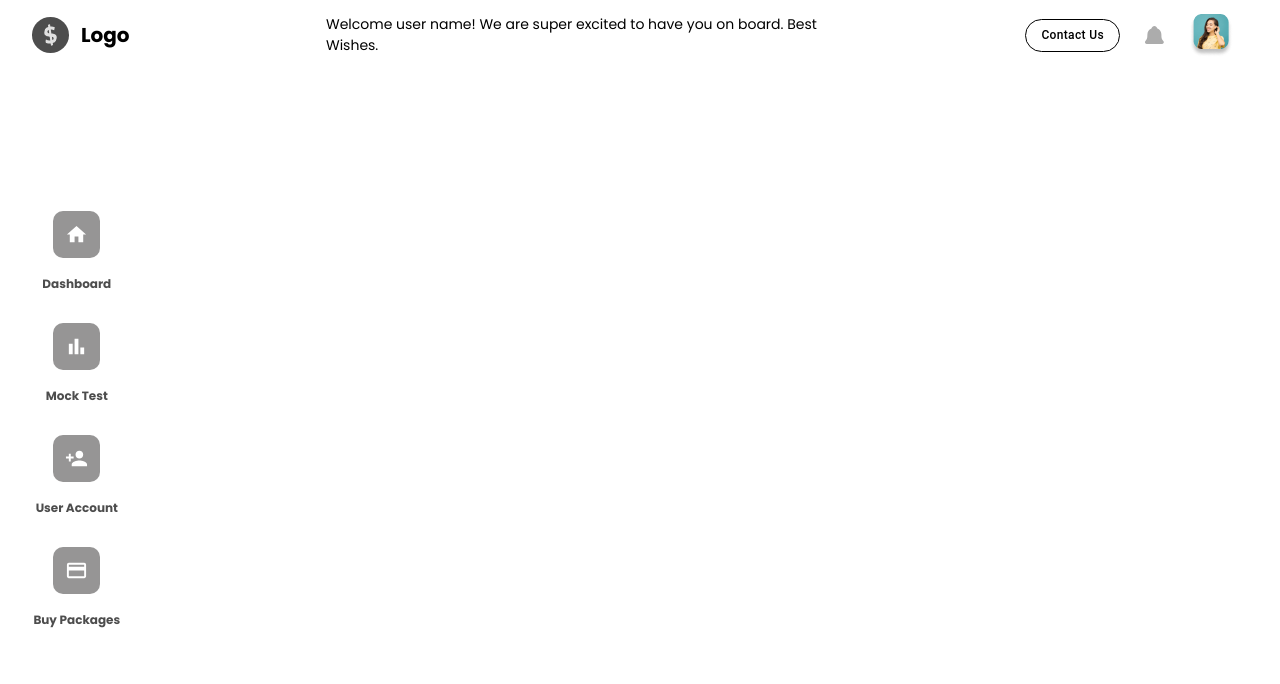
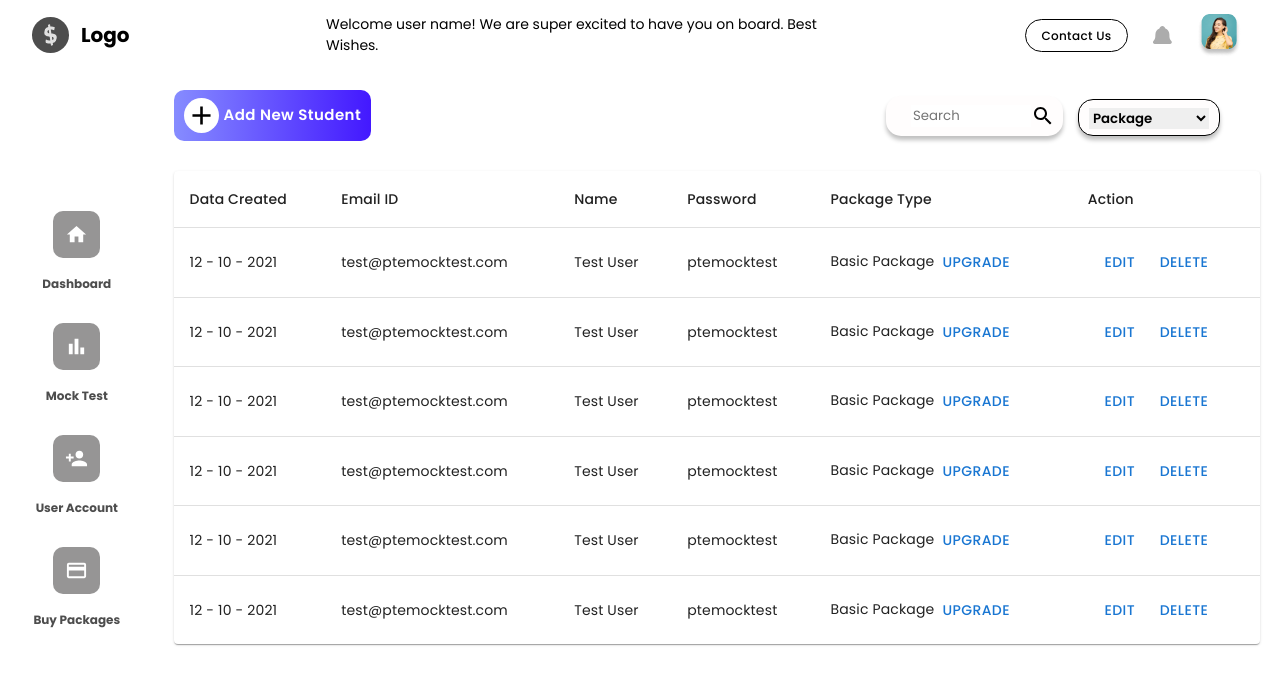
Before and after one commit to cstechs/parter_module, a React (Create React App) app: page /students in a window 1280 px wide. Shown: the top 684 px of the page. Built offline with nearby package versions, Linux system fonts and the light colour scheme.

Commit message:
student table completed

```diff
--- a/src/App.css
+++ b/src/App.css
@@ -0,0 +1,4 @@
+@import url("https://fonts.googleapis.com/css2?family=Poppins:wght@300;400;500;600;700&display=swap");
+* {
+  font-family: "Poppins", sans-serif !important;
+}
--- a/src/App.js
+++ b/src/App.js
@@ -1,12 +1,16 @@
-import './App.css';
-import DashboardLayout from './components/Dashboard/DashboardLayout/DashboardLayout';
-import MockTest from './components/Dashboard/MockTest/MockTest';
-import {Route, Switch} from 'react-router'
+import "./App.css";
+import DashboardLayout from "./components/Dashboard/DashboardLayout/DashboardLayout";
+import MockTest from "./components/Dashboard/MockTest/MockTest";
+import Trainers from "./components/Dashboard/UserAccount/Trainers/index";
+import Students from "./components/Dashboard/UserAccount/Students";
+import { Route, Switch } from "react-router";
 
 function App() {
   return (
     <DashboardLayout>
       <Route path="/mock-test" component={MockTest} />
+      <Route path="/students" component={Students} />
+      {/* <Route path="/trainers" component={Trainers} /> */}
     </DashboardLayout>
   );
 }
--- /dev/null
+++ b/src/components/Dashboard/UserAccount/Students/index.jsx
@@ -0,0 +1,46 @@
+import React, { useState } from "react";
+import { Button, Grid } from "@mui/material";
+import AddIcon from "@mui/icons-material/Add";
+import Search from "@mui/icons-material/Search";
+import Table from "./table";
+import "./styles.scss";
+
+const Students = () => {
+  return (
+    <div className="user-account-container">
+      <div className="user-account-header">
+        <Grid container>
+          <Grid item xs={12} md={6}>
+            <Button className="add-account">
+              <AddIcon />
+              Add New Student
+            </Button>
+          </Grid>
+          <Grid item xs={12} md={6}>
+            <div className="account-filteration">
+              <div className="search-account">
+                <input type="text" placeholder="Search" />
+                <span>
+                  <Search />
+                </span>
+              </div>
+              <div className="search-package">
+                <select>
+                  <option value="" disabled selected>
+                    Package
+                  </option>
+                  <option value="package1">package 1</option>
+                </select>
+              </div>
+            </div>
+          </Grid>
+        </Grid>
+      </div>
+      <div className="user-account-content">
+        <Table />
+      </div>
+    </div>
+  );
+};
+
+export default Students;
--- /dev/null
+++ b/src/components/Dashboard/UserAccount/Students/styles.scss
@@ -0,0 +1,70 @@
+.user-account-container {
+  padding: 20px;
+  .user-account-header {
+    .add-account {
+      background: linear-gradient(90deg, #868cff 0%, #4318ff 100%);
+      color: #fff;
+      font-size: 15px;
+      border-radius: 10px;
+      padding: 8px 10px;
+      text-transform: capitalize;
+      font-weight: 600;
+      svg {
+        background: #fff;
+        color: #000 !important;
+        border-radius: 50px;
+        width: 35px;
+        margin-right: 5px;
+        height: 35px;
+        padding: 2px;
+        font-weight: bold;
+      }
+    }
+    .account-filteration {
+      display: flex;
+      align-items: center;
+      justify-content: flex-end;
+      padding-right: 40px;
+      height: 100%;
+      .search-account {
+        background: #fffdfd;
+        box-shadow: 0px 4px 4px rgba(0, 0, 0, 0.25);
+        border-radius: 15px;
+        padding: 8px;
+        padding-left: 25px;
+        display: flex;
+        align-items: center;
+        justify-content: center;
+        input {
+          border: none;
+          outline: none;
+          width: 120px;
+        }
+        span {
+          height: 100%;
+          display: flex;
+          align-items: center;
+          justify-content: center;
+        }
+      }
+      .search-package {
+        background: #fffdfd;
+        border: 1px solid #000000;
+        padding: 5px 10px;
+        margin-left: 15px;
+        box-shadow: 0px 4px 4px rgba(0, 0, 0, 0.25);
+        border-radius: 15px;
+        margin-top: 4px;
+        select {
+          width: 120px;
+          font-weight: 600;
+          border: none;
+          outline: none;
+        }
+      }
+    }
+  }
+  .user-account-content {
+    padding: 30px 0;
+  }
+}
--- /dev/null
+++ b/src/components/Dashboard/UserAccount/Students/table.jsx
@@ -0,0 +1,96 @@
+import React, { useState } from "react";
+import Table from "@mui/material/Table";
+import TableBody from "@mui/material/TableBody";
+import TableCell from "@mui/material/TableCell";
+import TableContainer from "@mui/material/TableContainer";
+import TableHead from "@mui/material/TableHead";
+import TableRow from "@mui/material/TableRow";
+import Paper from "@mui/material/Paper";
+import { Button } from "@mui/material";
+
+function createData(created, email, name, password) {
+  return { created, email, name, password };
+}
+
+const rows = [
+  createData(
+    "12 - 10 - 2021",
+    "test@ptemocktest.com",
+    "Test User",
+    "ptemocktest"
+  ),
+  createData(
+    "12 - 10 - 2021",
+    "test@ptemocktest.com",
+    "Test User",
+    "ptemocktest"
+  ),
+  createData(
+    "12 - 10 - 2021",
+    "test@ptemocktest.com",
+    "Test User",
+    "ptemocktest"
+  ),
+  createData(
+    "12 - 10 - 2021",
+    "test@ptemocktest.com",
+    "Test User",
+    "ptemocktest"
+  ),
+  createData(
+    "12 - 10 - 2021",
+    "test@ptemocktest.com",
+    "Test User",
+    "ptemocktest"
+  ),
+  createData(
+    "12 - 10 - 2021",
+    "test@ptemocktest.com",
+    "Test User",
+    "ptemocktest"
+  ),
+];
+
+const TableComponent = () => {
+  return (
+    <TableContainer component={Paper}>
+      <Table sx={{ minWidth: 650 }} aria-label="simple table">
+        <TableHead>
+          <TableRow>
+            <TableCell>Data Created</TableCell>
+            <TableCell>Email ID</TableCell>
+            <TableCell>Name</TableCell>
+            <TableCell>Password</TableCell>
+            <TableCell>Package Type</TableCell>
+            <TableCell>Action</TableCell>
+          </TableRow>
+        </TableHead>
+        <TableBody>
+          {rows.map((row) => (
+            <TableRow
+              key={row.created}
+              sx={{ "&:last-child td, &:last-child th": { border: 0 } }}
+            >
+              <TableCell component="th" scope="row">
+                {row.created}
+              </TableCell>
+              <TableCell>{row.email}</TableCell>
+              <TableCell>{row.name}</TableCell>
+              <TableCell>{row.password}</TableCell>
+              <TableCell>
+                <span>Basic Package</span>
+                <Button>Upgrade</Button>
+              </TableCell>
+              <TableCell>
+                <Button className="edit">Edit</Button>
+                <Button className="delete">Delete</Button>
+              </TableCell>
+            </TableRow>
+          ))}
+        </TableBody>
+      </Table>
+    </TableContainer>
+  );
+};
+
+export default TableComponent;
```
Also changed, not shown: src/components/Dashboard/UserAccount/Trainers/index.jsx (added), src/components/Dashboard/UserAccount/Trainers/index.scss (added).
